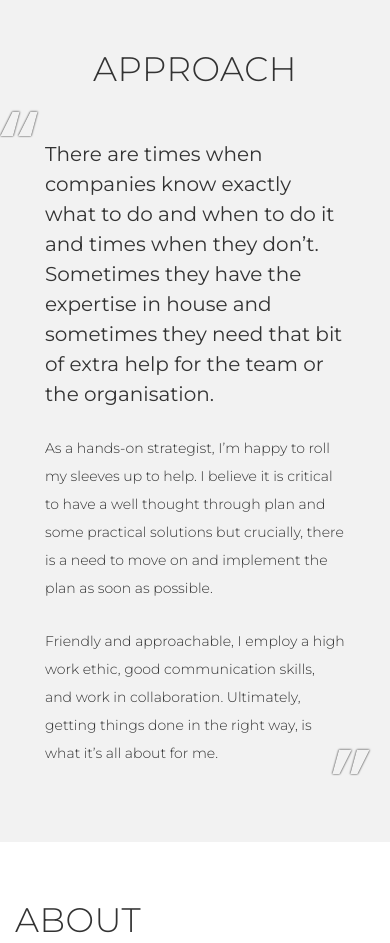
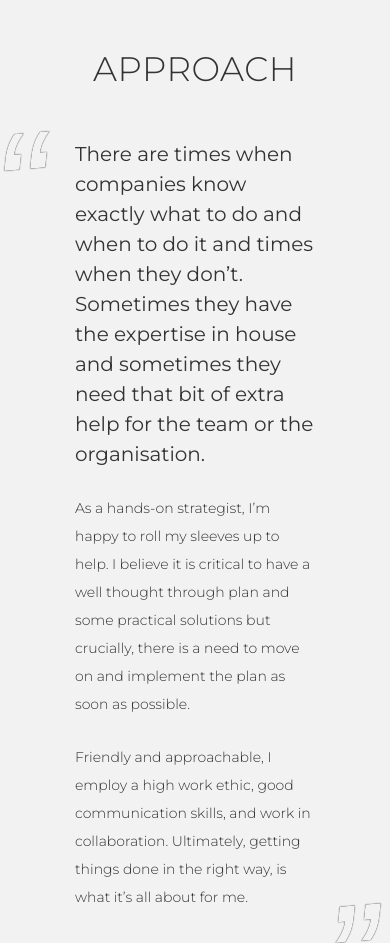
Before and after one commit to rivanavir/consultancy_landing, a plain HTML site: page index.html in a window 390 px wide. Shown: the part 2380-3323 px from the top of the page. Drawn offline with nearby package versions, Linux system fonts and the light colour scheme; a web font is replaced by a local one.

Commit message:
quotes fix

```diff
--- a/assets/scss/style.scss
+++ b/assets/scss/style.scss
@@ -39,6 +39,9 @@ header.header{
     margin: 0;
     padding: 30px;
     background: black;
+    @media(max-width:991px){
+      padding: 20px;
+    }
     @media(max-width:768px){
       padding: 10px;
     }
@@ -382,8 +385,6 @@ section.capability-section{
   }
 }
 
-@import url('https://fonts.googleapis.com/css?family=Noto+Sans');
-
 section.approach-section{
   padding: 50px 0;
   background: #f2f2f2;
@@ -392,39 +393,39 @@ section.approach-section{
     position: relative;
     // quotes: "“" "”" "‘" "’";
     @media(max-width:768px){
-      padding: 0 30px;
+      padding: 0 60px;
     }
     &:before,
     &:after{
-      font-family: 'Noto Sans', sans-serif;
+      font-family: 'Khula', sans-serif;
       position: absolute;
       display: inline-block;
-      font-size: 180px;
-      // font-style: italic;
-      font-weight: bold;
+      font-size: 240px;
+      font-style: italic;
+      font-weight: 400;
       color:#f2f2f2;
-      text-shadow:0 0 2px black;
-      font-family: monospace;
-      height: 50px;
-      line-height: 80px;
+      text-shadow:0 0 1px black;
+      height: 60px;
+      line-height: 1;
+      transform:rotate(-5deg);
       @media(max-width:768px){
-        font-size: 80px;
+        font-size: 160px;
       }
     }
     &:before{
       // content: open-quote;
       content: '“';
-      top: 40px;
-      left: -30px;
+      top: 25px;
+      left: -45px;
       @media(max-width:768px){
-        left: -20px;
+        left: -25px;
         top: -30px;
       }
     }
     &:after{
       // content: close-quote;
       content:'”';
-      right: -20px;
+      right: 20px;
       bottom: 40px;
       @media(max-width:768px){
         bottom: -30px;
--- a/index.html
+++ b/index.html
@@ -6,7 +6,7 @@
   <meta http-equiv="X-UA-Compatible" content="ie=edge">
   <link href="https://fonts.googleapis.com/css?family=Montserrat:200,300,400,500,600,700" rel="stylesheet">
   <link href="https://fonts.googleapis.com/css?family=Hind+Madurai:300,400" rel="stylesheet">
-  <link href="https://fonts.googleapis.com/css?family=Noto+Sans" rel="stylesheet">
+  <link href="https://fonts.googleapis.com/css?family=Khula:300,400" rel="stylesheet">
   <link rel="stylesheet" href="https://cdnjs.cloudflare.com/ajax/libs/font-awesome/4.7.0/css/font-awesome.min.css">
   <link rel="stylesheet" href="https://maxcdn.bootstrapcdn.com/bootstrap/3.3.7/css/bootstrap.min.css">
   <link type="text/css" rel="stylesheet" href="./assets/css/lightslider.min.css" />
```
Also changed, not shown: assets/css/style.css.
